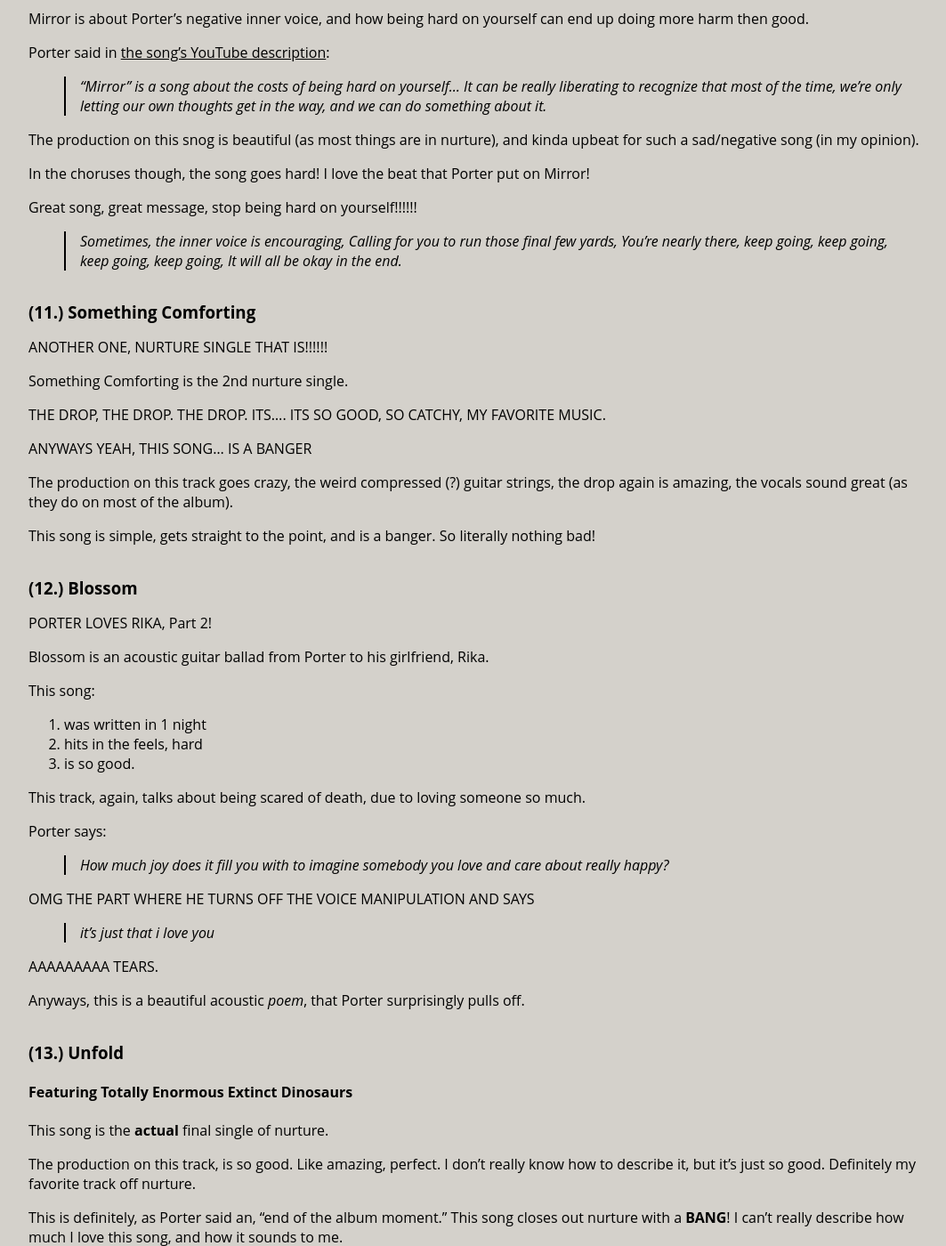
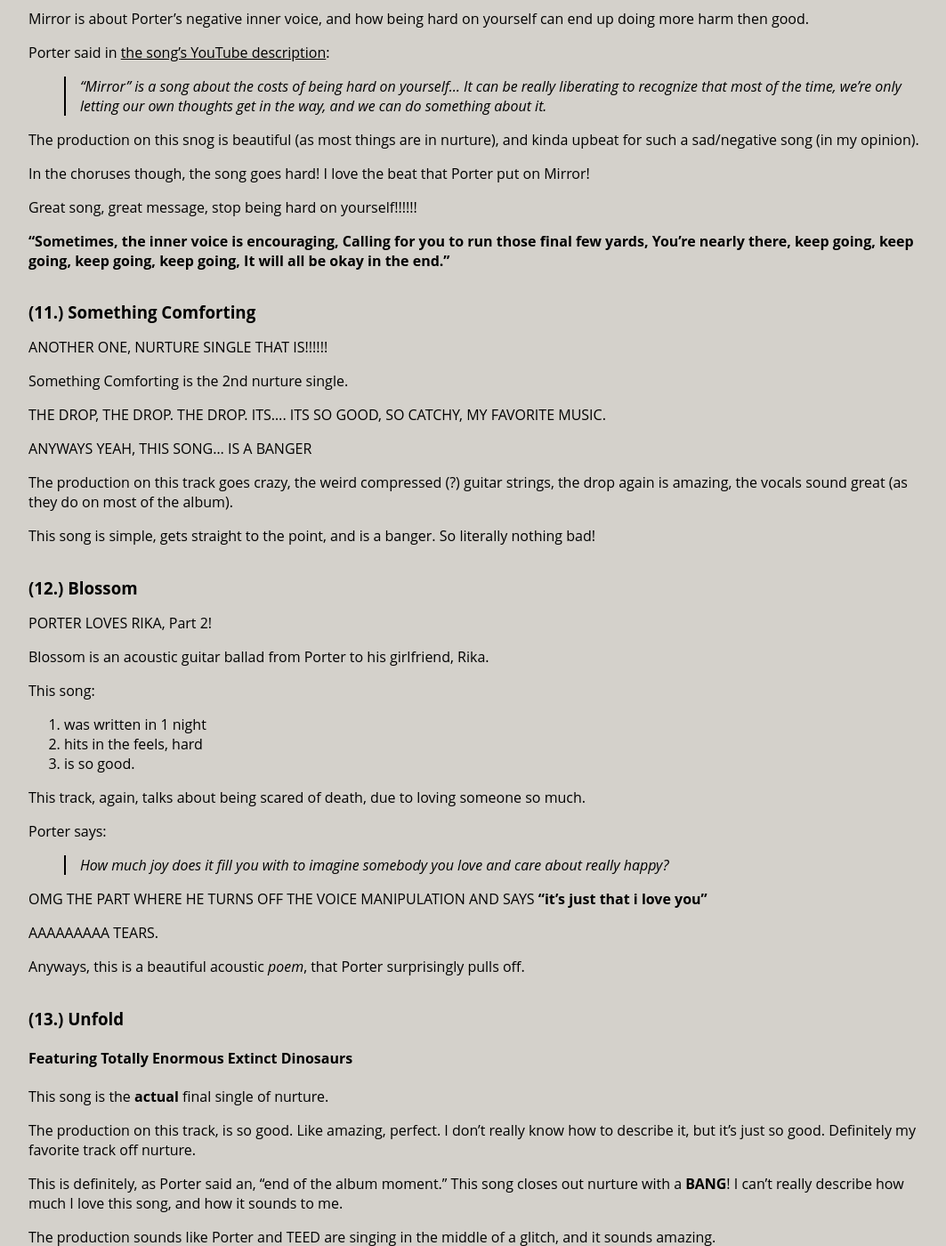
Before and after one commit to 12beesinatrenchcoat/12beesinatrenchcoat.github.io, a Jekyll site: the page built from blog/_posts/2021-06-12-nurture_review.md, in a window 1280 px wide and 1400 px high, scrolled down 6004 px. Shown: the whole window at 89% size, without its empty margins (96-1159 px from the left). Built offline with Jekyll 4.4.1, drawn with Linux system fonts in a browser that asks for light colours; some web fonts are replaced.

```diff
--- a/blog/_posts/2021-06-12-nurture_review.md
+++ b/blog/_posts/2021-06-12-nurture_review.md
@@ -243,7 +243,7 @@ In the choruses though, the song goes hard! I love the beat that Porter put on M
 
 Great song, great message, stop being hard on yourself!!!!!!
 
->Sometimes, the inner voice is encouraging, Calling for you to run those final few yards, You're nearly there, keep going, keep going, keep going, keep going, It will all be okay in the end.
+**"Sometimes, the inner voice is encouraging, Calling for you to run those final few yards, You're nearly there, keep going, keep going, keep going, keep going, It will all be okay in the end."**
 
 ### (11.) Something Comforting
 ANOTHER ONE, NURTURE SINGLE THAT IS!!!!!!
@@ -275,7 +275,7 @@ Porter says:
 > How much joy does it fill you with to imagine somebody you love and care about really happy?
 
 OMG THE PART WHERE HE TURNS OFF THE VOICE MANIPULATION AND SAYS
-> it's just that i love you
+**"it's just that i love you"**
 
 AAAAAAAAA TEARS.
 
```
